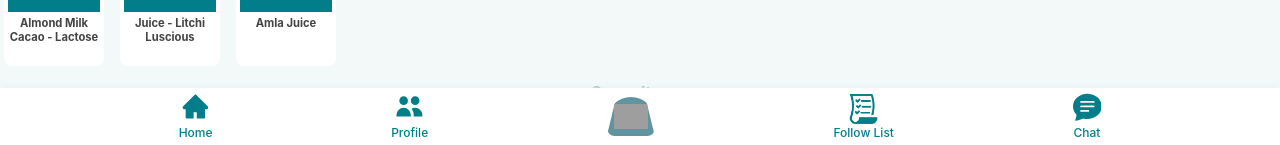
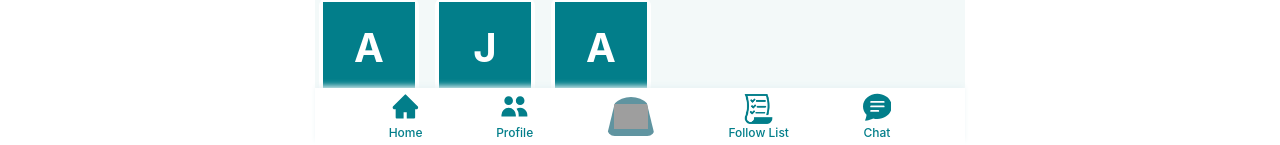
Before and after one commit to rhvsingh/intern-putatoe, a React (Create React App) app: page / in a window 1280 px wide. Shown: the part 655-800 px from the top of the page. Built offline with nearby package versions, Linux system fonts and the light colour scheme; grey boxes are pictures that could not be loaded.

Commit message:
refactor: added style for mobile view only

```diff
--- a/src/App.js
+++ b/src/App.js
@@ -4,7 +4,7 @@ import './style.css'
 
 function App() {
   return (
-    <div className="main">
+    <div className="main mob-max-width">
       <HomePage />
     </div>
   );
--- a/src/assets/components/Menu.jsx
+++ b/src/assets/components/Menu.jsx
@@ -7,7 +7,7 @@ import MenuClass from '../css/Menu.module.css'
 
 const Menu = () => {
   return (
-    <div className='navigation-menu'>
+    <div className='navigation-menu mob-max-width'>
       <ul>
         <li>
           <AiFillHome className='icons' />
--- a/src/style.css
+++ b/src/style.css
@@ -20,6 +20,13 @@ body {
 img {
     max-width: 100%;
     display: block;
+}
+
+.mob-max-width {
+    max-width: 650px;
+    margin: auto;
+    position: relative;
+    overflow: hidden;
 }
 
 .bg--grey-2 {
```
